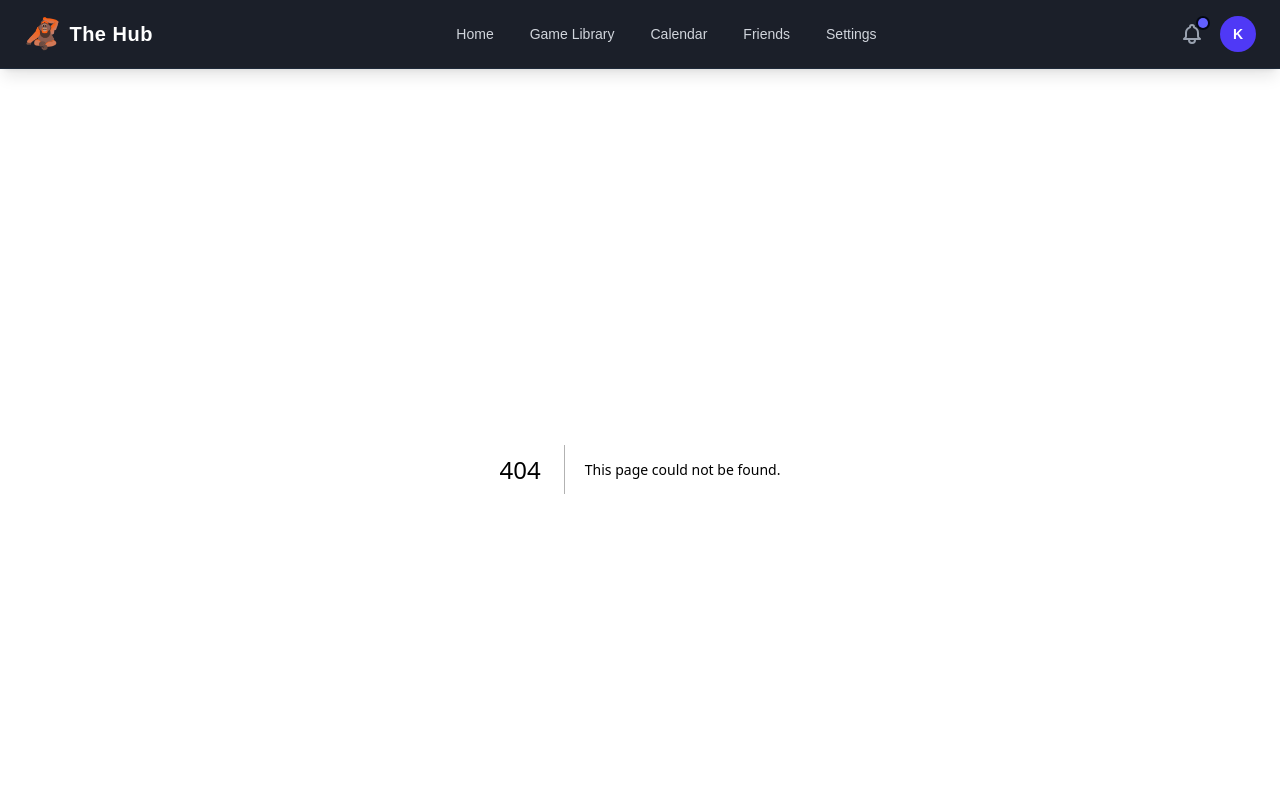
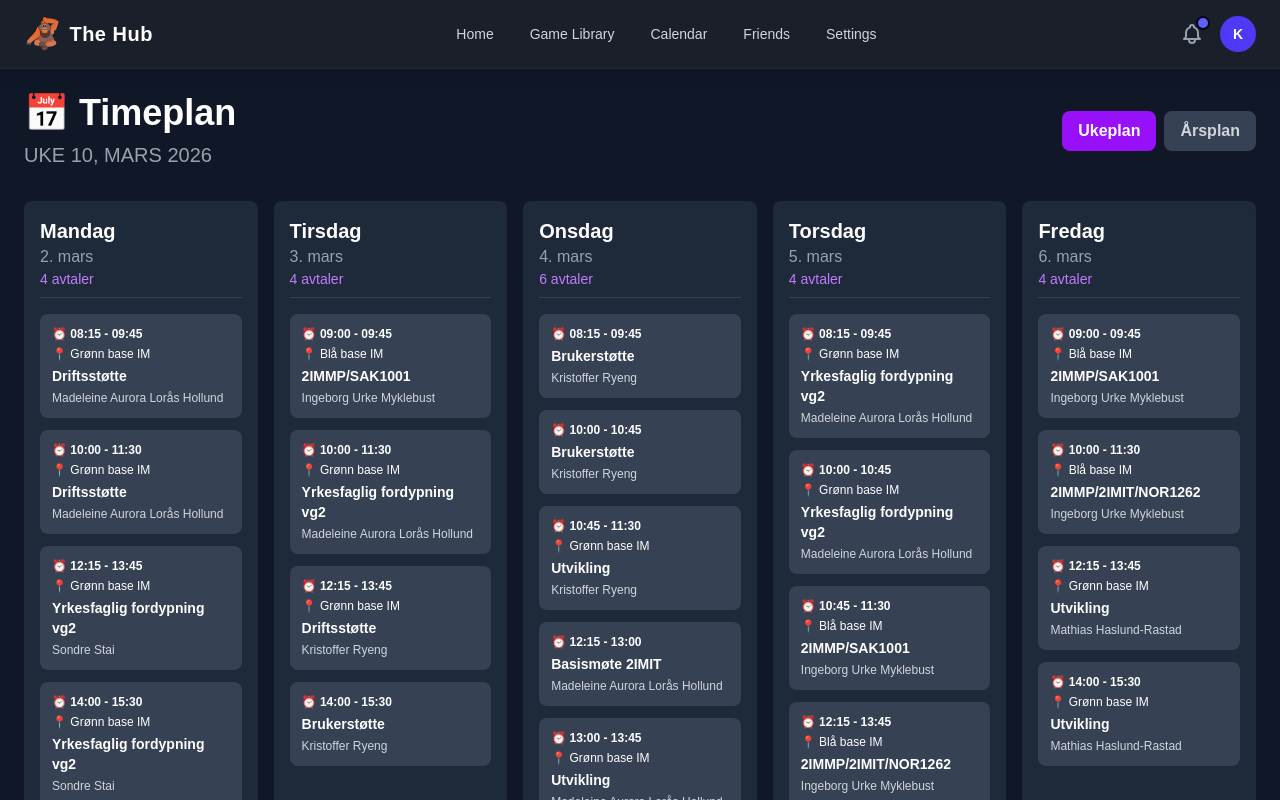
Before and after one commit to Kristoffer1122/the_hub_frontend, a Next.js app: page /calendar in a window 1280 px wide. Before the commit this address had no page. Shown: the top 800 px of the page. Built offline with nearby package versions, Linux system fonts and the light colour scheme.

Commit message:
feat: add calendar page with week/year toggle

```diff
--- /dev/null
+++ b/app/calendar/page.tsx
@@ -0,0 +1,175 @@
+'use client'
+
+import { useState, useEffect } from 'react';
+
+export default function Calendar() {
+    const [view, setView] = useState<'week' | 'year'>('week');
+    const [yearData, setYearData] = useState<any[][]>([]);
+    const [loading, setLoading] = useState(false);
+
+    useEffect(() => {
+        if (view === 'year' && yearData.length === 0) {
+            setLoading(true);
+            fetch('/api/yearplan')
+                .then(res => res.json())
+                .then(result => {
+                    setYearData(result.data || []);
+                    setLoading(false);
+                })
+                .catch(err => {
+                    console.error('Error loading yearplan:', err);
+                    setLoading(false);
+                });
+        }
+    }, [view, yearData.length]);
+    const schedule = {
+        week: 10,
+        month: "MARS 2026",
+        days: [
+            {
+                name: "Mandag",
+                date: 2,
+                appointments: [
+                    { time: "08:15 - 09:45", room: "Grønn base IM", subject: "Driftsstøtte", teacher: "Madeleine Aurora Lorås Hollund" },
+                    { time: "10:00 - 11:30", room: "Grønn base IM", subject: "Driftsstøtte", teacher: "Madeleine Aurora Lorås Hollund" },
+                    { time: "12:15 - 13:45", room: "Grønn base IM", subject: "Yrkesfaglig fordypning vg2", teacher: "Sondre Stai" },
+                    { time: "14:00 - 15:30", room: "Grønn base IM", subject: "Yrkesfaglig fordypning vg2", teacher: "Sondre Stai" }
+                ]
+            },
+            {
+                name: "Tirsdag",
+                date: 3,
+                appointments: [
+                    { time: "09:00 - 09:45", room: "Blå base IM", subject: "2IMMP/SAK1001", teacher: "Ingeborg Urke Myklebust" },
+                    { time: "10:00 - 11:30", room: "Grønn base IM", subject: "Yrkesfaglig fordypning vg2", teacher: "Madeleine Aurora Lorås Hollund" },
+                    { time: "12:15 - 13:45", room: "Grønn base IM", subject: "Driftsstøtte", teacher: "Kristoffer Ryeng" },
+                    { time: "14:00 - 15:30", room: "", subject: "Brukerstøtte", teacher: "Kristoffer Ryeng" }
+                ]
+            },
+            {
+                name: "Onsdag",
+                date: 4,
+                appointments: [
+                    { time: "08:15 - 09:45", room: "", subject: "Brukerstøtte", teacher: "Kristoffer Ryeng" },
+                    { time: "10:00 - 10:45", room: "", subject: "Brukerstøtte", teacher: "Kristoffer Ryeng" },
+                    { time: "10:45 - 11:30", room: "Grønn base IM", subject: "Utvikling", teacher: "Kristoffer Ryeng" },
+                    { time: "12:15 - 13:00", room: "", subject: "Basismøte 2IMIT", teacher: "Madeleine Aurora Lorås Hollund" },
+                    { time: "13:00 - 13:45", room: "Grønn base IM", subject: "Utvikling", teacher: "Madeleine Aurora Lorås Hollund" },
+                    { time: "14:00 - 15:30", room: "VAHL2", subject: "2IMIT/2IMMP/KRO1018", teacher: "Trine Sørumshaugen" }
+                ]
+            },
+            {
+                name: "Torsdag",
+                date: 5,
+                appointments: [
+                    { time: "08:15 - 09:45", room: "Grønn base IM", subject: "Yrkesfaglig fordypning vg2", teacher: "Madeleine Aurora Lorås Hollund" },
+                    { time: "10:00 - 10:45", room: "Grønn base IM", subject: "Yrkesfaglig fordypning vg2", teacher: "Madeleine Aurora Lorås Hollund" },
+                    { time: "10:45 - 11:30", room: "Blå base IM", subject: "2IMMP/SAK1001", teacher: "Ingeborg Urke Myklebust" },
+                    { time: "12:15 - 13:45", room: "Blå base IM", subject: "2IMMP/2IMIT/NOR1262", teacher: "Ingeborg Urke Myklebust" }
+                ]
+            },
+            {
+                name: "Fredag",
+                date: 6,
+                appointments: [
+                    { time: "09:00 - 09:45", room: "Blå base IM", subject: "2IMMP/SAK1001", teacher: "Ingeborg Urke Myklebust" },
+                    { time: "10:00 - 11:30", room: "Blå base IM", subject: "2IMMP/2IMIT/NOR1262", teacher: "Ingeborg Urke Myklebust" },
+                    { time: "12:15 - 13:45", room: "Grønn base IM", subject: "Utvikling", teacher: "Mathias Haslund-Rastad" },
+                    { time: "14:00 - 15:30", room: "Grønn base IM", subject: "Utvikling", teacher: "Mathias Haslund-Rastad" }
+                ]
+            }
+        ]
+    };
+
+    const headers = yearData[0] || [];
+    const rows = yearData.slice(1);
+
+    return (
+        <div className="min-h-screen bg-gray-900 text-white p-6">
+            <div className="max-w-7xl mx-auto">
+                <div className="mb-8 flex justify-between items-center">
+                    <div>
+                        <h1 className="text-4xl font-bold mb-2">
+                            {view === 'week' ? '📅 Timeplan' : '📚 Årsplan'}
+                        </h1>
+                        {view === 'week' && (
+                            <p className="text-xl text-gray-400">UKE {schedule.week}, {schedule.month}</p>
+                        )}
+                    </div>
+                    <div className="flex gap-2">
+                        <button
+                            onClick={() => setView('week')}
+                            className={`px-4 py-2 rounded-lg font-semibold transition-colors ${view === 'week'
+                                ? 'bg-purple-600 text-white'
+                                : 'bg-gray-700 text-gray-300 hover:bg-gray-600'
+                                }`}
+                        >
+                            Ukeplan
+                        </button>
+                        <button
+                            onClick={() => setView('year')}
+                            className={`px-4 py-2 rounded-lg font-semibold transition-colors ${view === 'year'
+                                ? 'bg-purple-600 text-white'
+                                : 'bg-gray-700 text-gray-300 hover:bg-gray-600'
+                                }`}
+                        >
+                            Årsplan
+                        </button>
+                    </div>
+                </div>
+
+                {loading ? (
+                    <div className="text-center text-2xl">Loading...</div>
+                ) : view === 'week' ? (
+                    <div className="grid grid-cols-1 md:grid-cols-5 gap-4">
+                        {schedule.days.map((day) => (
+                            <div key={day.date} className="bg-gray-800 rounded-lg p-4">
+                                <div className="mb-4 border-b border-gray-700 pb-2">
+                                    <h2 className="text-xl font-bold">{day.name}</h2>
+                                    <p className="text-gray-400">{day.date}. mars</p>
+                                    <p className="text-sm text-purple-400">{day.appointments.length} avtaler</p>
+                                </div>
+
+                                <div className="space-y-3">
+                                    {day.appointments.map((apt, index) => (
+                                        <div key={index} className="bg-gray-700 rounded-lg p-3 hover:bg-gray-600 transition-colors">
+                                            <div className="text-xs font-bold mb-1">⏰ {apt.time}</div>
+                                            {apt.room && <div className="text-xs mb-1">📍 {apt.room}</div>}
+                                            <div className="font-semibold text-sm mb-1">{apt.subject}</div>
+                                            <div className="text-xs text-gray-300">{apt.teacher}</div>
+                                        </div>
+                                    ))}
+                                </div>
+                            </div>
+                        ))}
+                    </div>
+                ) : (
+                    <div className="overflow-x-auto">
+                        <table className="w-full border-collapse text-sm">
+                            <thead>
+                                <tr className="bg-gray-800">
+                                    {headers.map((header: any, i: number) => (
+                                        <th key={i} className="border border-gray-700 p-2 text-left font-semibold sticky top-0 bg-gray-800">
+                                            {header || ''}
+                                        </th>
+                                    ))}
+                                </tr>
+                            </thead>
+                            <tbody>
+                                {rows.map((row: any[], rowIndex: number) => (
+                                    <tr key={rowIndex} className="hover:bg-gray-800 transition-colors">
+                                        {headers.map((_: any, colIndex: number) => (
+                                            <td key={colIndex} className="border border-gray-700 p-2 whitespace-pre-wrap">
+                                                {row[colIndex] !== null && row[colIndex] !== undefined ? String(row[colIndex]) : ''}
+                                            </td>
+                                        ))}
+                                    </tr>
+                                ))}
+                            </tbody>
+                        </table>
+                    </div>
+                )}
+            </div>
+        </div>
+    );
+}
```
